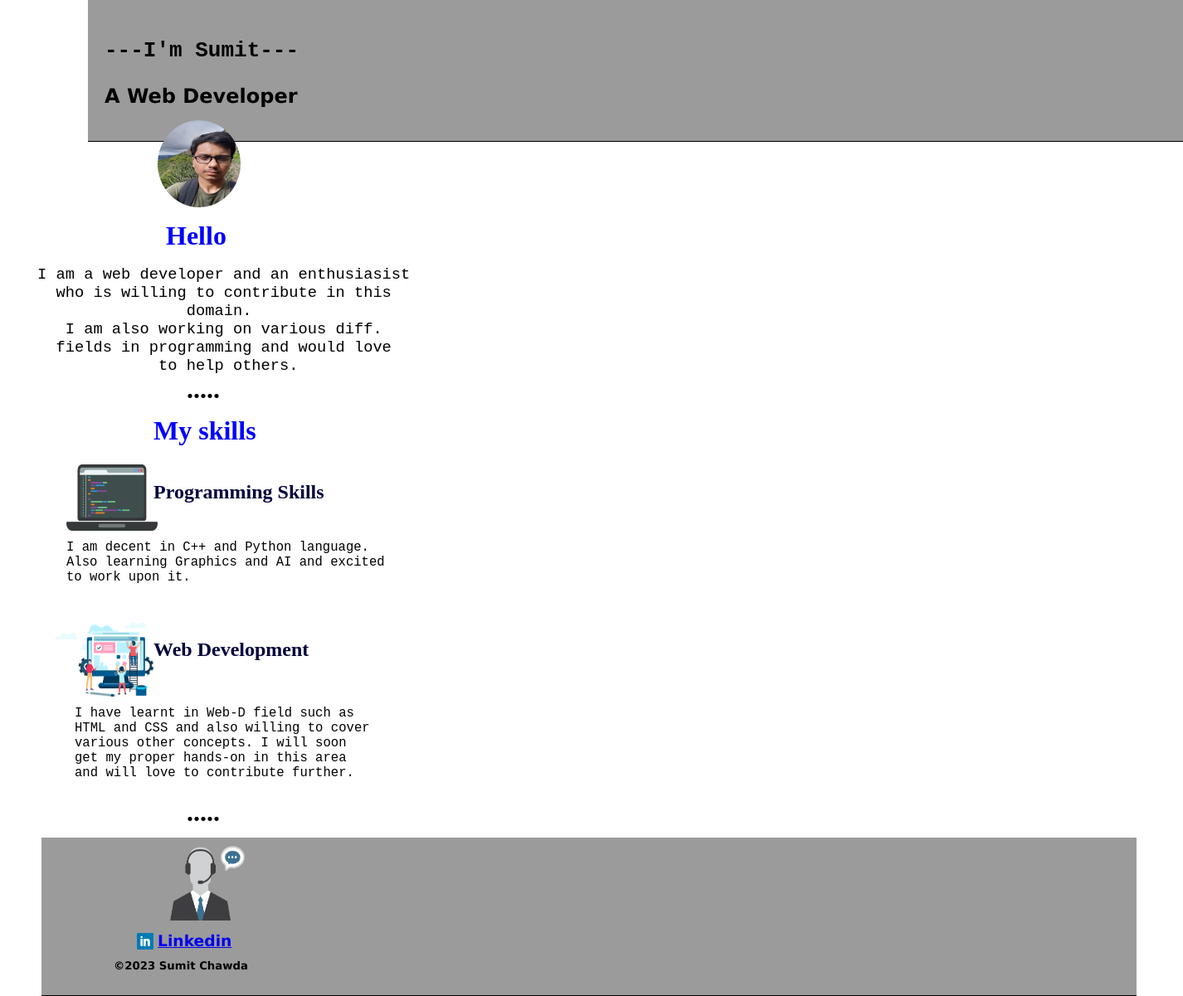
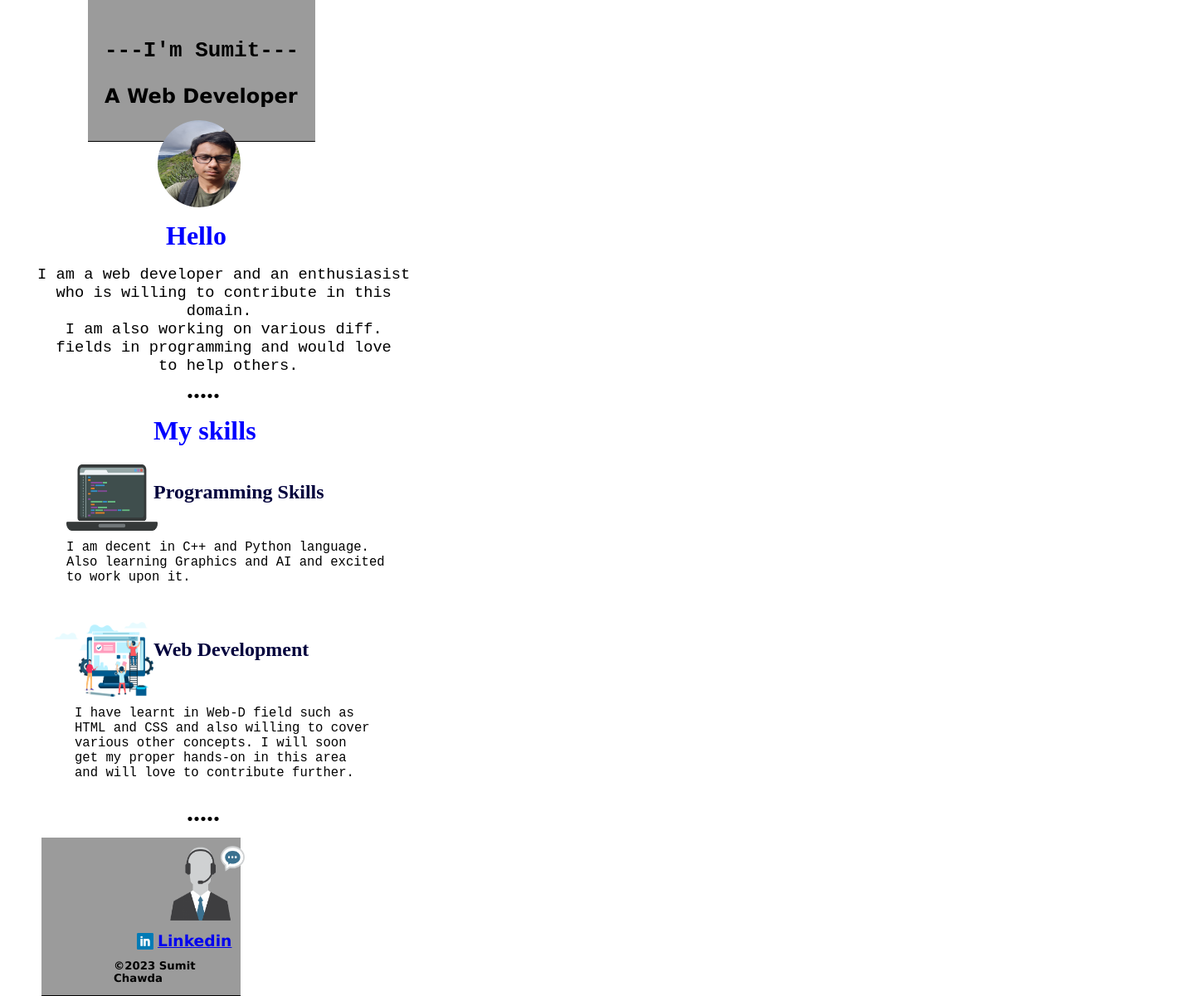
Before and after one commit to smtko/portfolio, a plain HTML site: page index.html in a window 1280 px wide. Shown: the whole page at 83% size, 1426 px wide, since content can reach past the window. Drawn offline with Linux system fonts and the light colour scheme.

Commit message:
Update index.html

```diff
--- a/index.html
+++ b/index.html
@@ -5,7 +5,7 @@
   <meta name="viewport" content="width=device-width, initial-scale=1.0">
 </head>
 <body>
-  <div class="head" style="width:100%;">
+  <div class="head">
     <h1><pre>---I'm Sumit---</pre></h1>
     <h2>A Web Developer</h2>
   </div>
@@ -26,7 +26,7 @@ I am a web developer and an enthusiasist
   <img src="prog.png", width=110px, height=80px id="img1"/><br/>
   <br/>
   <br/>
-  <div id="d1" style="width:100%;">
+  <div id="d1">
     <pre><big>
 I am decent in C++ and Python language.
 Also learning Graphics and AI and excited
@@ -46,7 +46,7 @@ and will love to contribute further.
 <h1 id="dot2">.....</h1>
 <br/>
 
-<div class="footer" style="width:100%;">
+<div class="footer">
 <img src="contact.png" width=90px height=90px id="img3"/>
 <img src="linkedin.png" width=20px height=20px id="in"/>
 <a href="https://www.linkedin.com/in/sumit-chawda-0a367b259" target="_blank" id="lin"><h3>Linkedin</h3></a>
```
